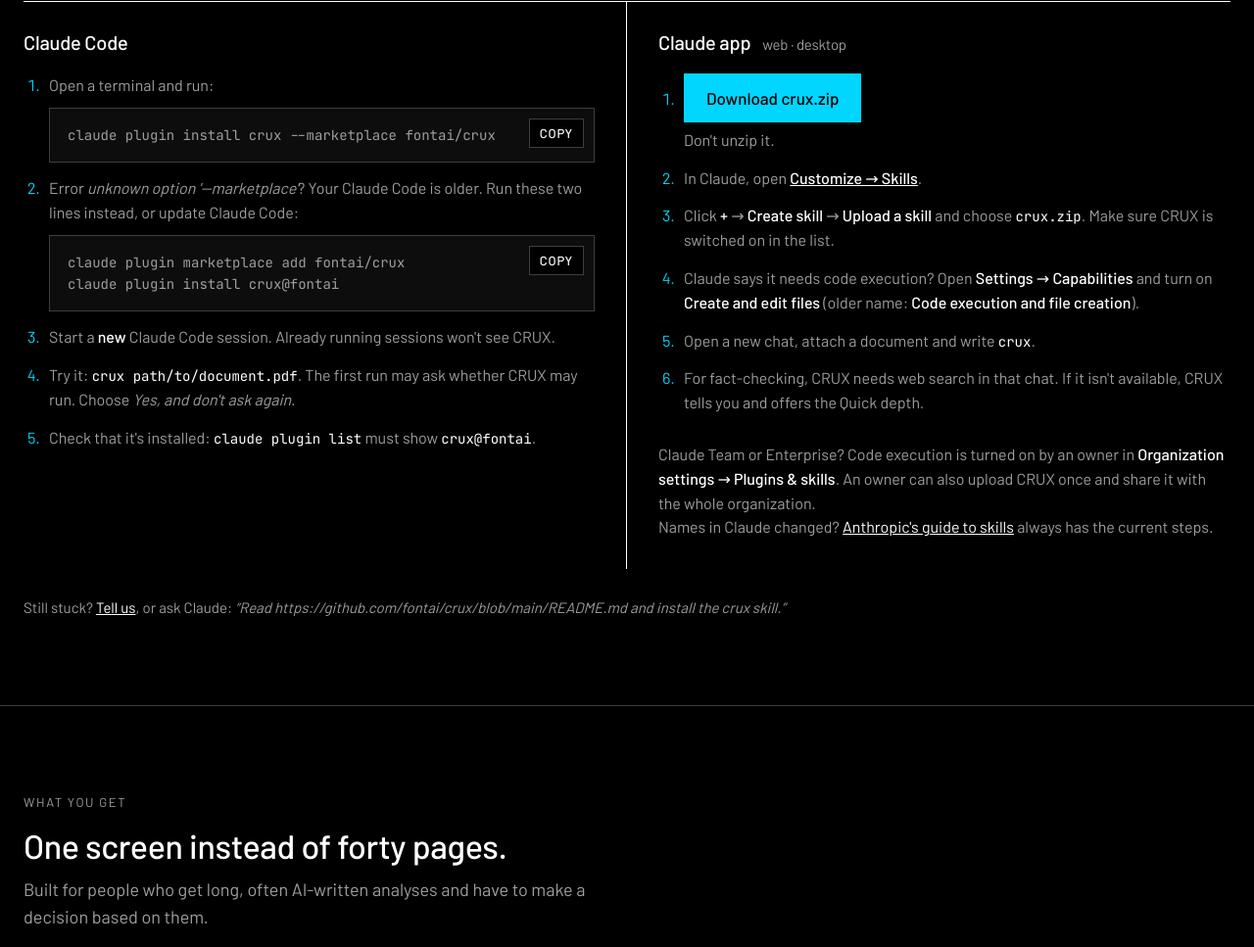
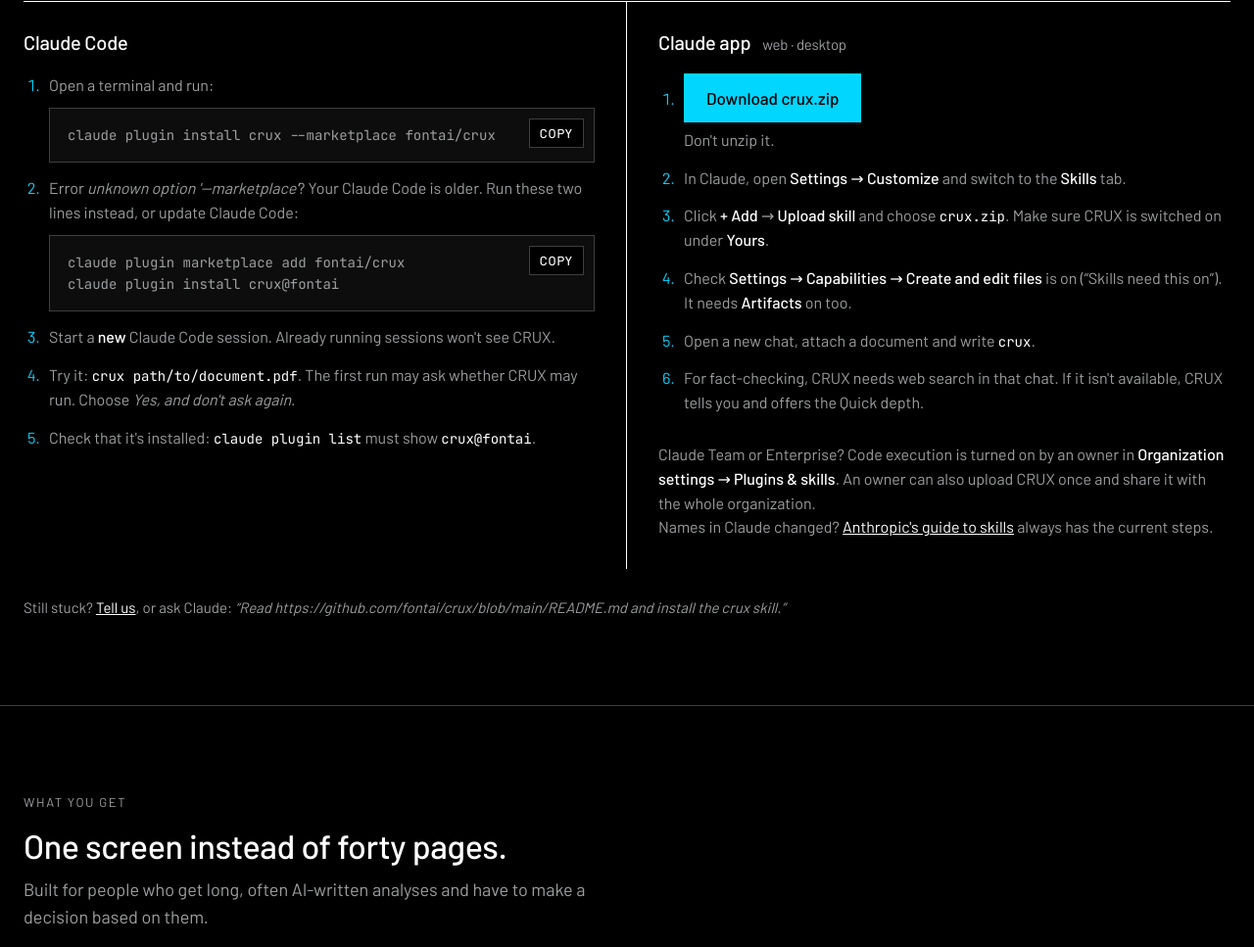
Before and after one commit to fontai-org/crux, a plain HTML site: page site/index.html in a window 1280 px wide. Shown: the part 897-1864 px from the top of the page at 98% size. Drawn offline with Linux system fonts and the light colour scheme.

Commit message:
Claude app install: labels taken from the real Claude Desktop UI (Settings → Customize → Skills → + Add → Upload skill)
Co-Authored-By: Claude Opus 5.5 <noreply@anthropic.com>

```diff
--- a/site/index.html
+++ b/site/index.html
@@ -257,7 +257,7 @@
         </div>
         <div class="panel" id="p-app" role="tabpanel" aria-labelledby="t-app" hidden>
           <a class="btn primary" href="https://github.com/fontai/crux/releases/latest/download/crux.zip">Download crux.zip</a>
-          <p class="alts">Then in Claude: <a href="https://claude.ai/customize/skills"><strong>Customize → Skills</strong></a> → <strong>+</strong> → <strong>Create skill</strong> → <strong>Upload a skill</strong> → choose <code>crux.zip</code>.<br><a href="#install-steps">Step-by-step instructions and help ↓</a></p>
+          <p class="alts">Then in Claude: <strong>Settings → Customize → Skills</strong> → <strong>+ Add</strong> → <strong>Upload skill</strong> → choose <code>crux.zip</code>.<br><a href="#install-steps">Step-by-step instructions and help ↓</a></p>
         </div>
       </div>
       </div>
@@ -289,9 +289,9 @@ claude plugin install crux@fontai</span><button class="copy" type="button">Copy<
           <h3>Claude app <span class="sub">web · desktop</span></h3>
           <ol class="steps">
             <li><a class="btn primary" href="https://github.com/fontai/crux/releases/latest/download/crux.zip">Download crux.zip</a><br>Don't unzip it.</li>
-            <li>In Claude, open <a href="https://claude.ai/customize/skills"><strong>Customize → Skills</strong></a>.</li>
-            <li>Click <strong>+</strong> → <strong>Create skill</strong> → <strong>Upload a skill</strong> and choose <code>crux.zip</code>. Make sure CRUX is switched on in the list.</li>
-            <li>Claude says it needs code execution? Open <strong>Settings → Capabilities</strong> and turn on <strong>Create and edit files</strong> (older name: <strong>Code execution and file creation</strong>).</li>
+            <li>In Claude, open <strong>Settings → Customize</strong> and switch to the <strong>Skills</strong> tab.</li>
+            <li>Click <strong>+ Add</strong> → <strong>Upload skill</strong> and choose <code>crux.zip</code>. Make sure CRUX is switched on under <strong>Yours</strong>.</li>
+            <li>Check <strong>Settings → Capabilities → Create and edit files</strong> is on (“Skills need this on”). It needs <strong>Artifacts</strong> on too.</li>
             <li>Open a new chat, attach a document and write <code>crux</code>.</li>
             <li>For fact-checking, CRUX needs web search in that chat. If it isn't available, CRUX tells you and offers the Quick depth.</li>
           </ol>
```
Also changed, not shown: 1 other file.
